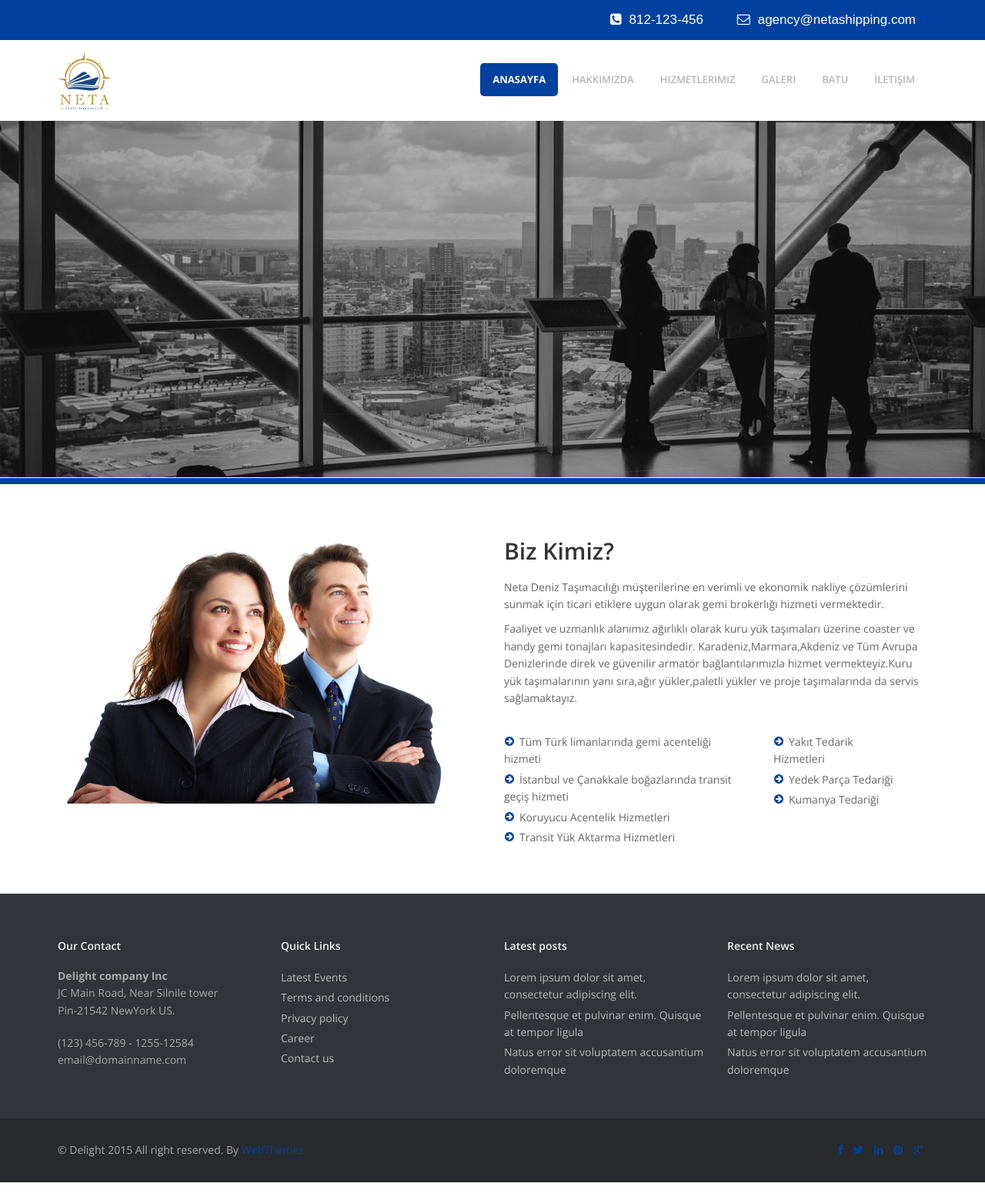
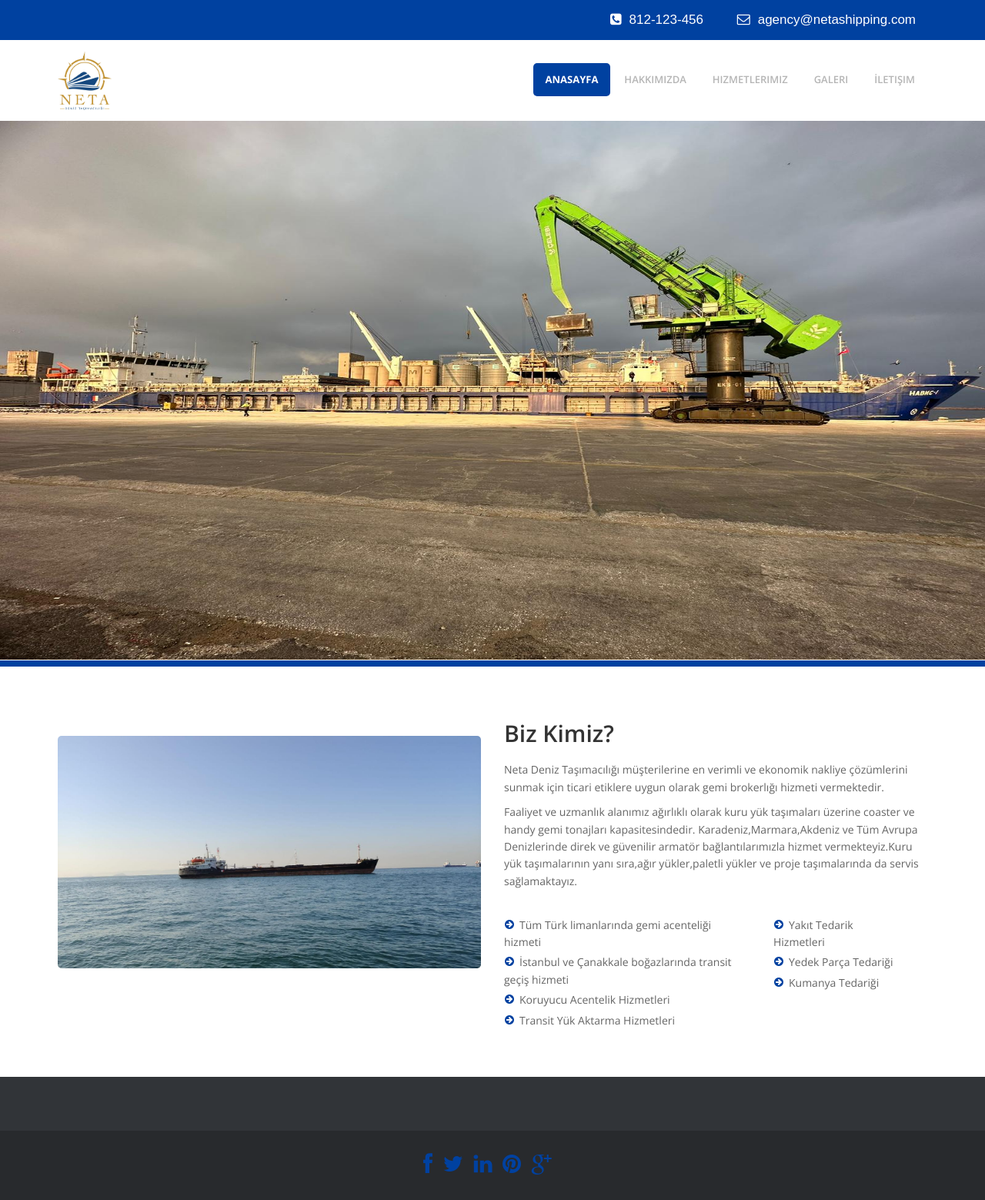
Before and after one commit to batuhandonmez/neta_ship, a PHP site: page / in a window 1280 px wide. Shown: the whole page at 77% size. Before the commit the page ends 1536 px from the top, so only its background shows below. Run offline with PHP 8.4, Linux system fonts and the light colour scheme; some libraries are stand-ins or nearby versions.

Commit message:
iletişim kısmı kaldı

```diff
--- a/delight-multi-purpose-free-html5-website-template/css/style.css
+++ b/delight-multi-purpose-free-html5-website-template/css/style.css
@@ -677,9 +677,9 @@ form#commentform textarea {
 	display: block;
 }
 
-.work-nav #filters li a:hover {
-
-}
+/* .work-nav #filters li a:hover {
+
+} */
 
 .work-nav #filters li a.selected {
 	color: #DE5E60;
@@ -883,8 +883,8 @@ font-size: 20px;
 line-height: 28px;
 margin:0px;
 }
-.info-blocks .info-blocks-in p {
-}
+/* .info-blocks .info-blocks-in p {
+} */
 
 blockquote {
 	font-size:16px;
@@ -955,6 +955,7 @@ ul.link-list li{
 }
 footer{
 background: #313438;
+flex: 0 0 auto;
 }
 footer ul.link-list li a{
 	color: #BBBBBB;
@@ -1020,7 +1021,7 @@ margin-top: -42px;
 
 
 #service{ padding: 40px 0 40px;}
-#service .service-tab{}
+/* #service .service-tab{} */
 #service .service-tab ul{float: left;list-style: outside none none;padding: 0;margin-right: 55px;}
 #service .service-tab ul li{ border-right: 2px solid rgb(0, 65, 160);}
 #service .service-tab ul li a{color: #9FA9A9;  font-size: 20px; font-family: 'Raleway', sans-serif; font-weight: 400;display: block; padding: 10px 60px 20px 20px;}
@@ -1032,7 +1033,7 @@ background:red;
 #service  .tab-content>.tab-pane {
 padding-top: 10px;
 }
-#service .service-tab ul li a:hover i{}
+/* #service .service-tab ul li a:hover i{} */
 .tab-icon-edit {
 float: left;
 margin: 20px 15px 0 0;
@@ -1219,9 +1220,9 @@ background: #FFFFFF;
 	display:block;
 	color:#fff;
 }
-.pricing-box-item.activeItem .pricing-heading h3 {
-
-}
+/* .pricing-box-item.activeItem .pricing-heading h3 {
+
+} */
 
 .pricing-box-item .pricing-heading h3 strong {
 	font-size:28px;
@@ -1533,8 +1534,6 @@ article img.pull-right, article .align-right{
 	float:right;
 	margin:5px 0 15px 15px;
 }
- ============================= */
-
 .clear-marginbot{
 	margin-bottom:0;
 }
@@ -1771,7 +1770,7 @@ padding-top: 12px;
 	}
 
 	#sub-footer ul.social-network {
-		float:left;
+		float:top;
 	}
 
 
@@ -1839,3 +1838,11 @@ width:100%;
 #hizmetler ul li a {
 	text-decoration: none;
 }
+
+.slides img {
+	width: 100%;
+	height: 700px;
+	/* object-fit: contain; */
+	/* filter: blur(7px); */
+	/* background-image: url(img/gemi/1.jpeg); */
+}
--- a/delight-multi-purpose-free-html5-website-template/index.html
+++ b/delight-multi-purpose-free-html5-website-template/index.html
@@ -57,7 +57,7 @@
               <ul class="nav navbar-nav">
                 <li class="active"><a href="index.html">Anasayfa</a></li>
                 <li><a href="about.html">Hakkımızda</a></li>
-                <li class="hizmet-li"><a href="services.html">Hizmetlerimiz</a>
+                <li class="hizmet-li"><a href="#">Hizmetlerimiz</a>
 
                   <div id="hizmetler" style=" background-color :#e7e7e7; width:20rem;" >
                     <ul class="dropdown" style="font-size: 13px;  ">
@@ -72,7 +72,7 @@
 
                 </li>
                 <li><a href="portfolio.html">Galeri</a></li>
-                <li><a href="pricing.html">BATU</a></li>
+                <!-- <li><a href="pricing.html">BATU</a></li> -->
                 <li><a href="contact.html">İletişim</a></li>
               </ul>
 
@@ -86,16 +86,15 @@
         <div id="main-slider" class="flexslider">
           <ul class="slides">
             <li>
-              <img src="img/slides/1.jpg" alt="" />
+              <img src="img/gemi/2.jpeg" alt="" />
 
             </li>
             <li>
-              <img src="img/slides/2.jpg" alt="" />
+              <img src="img/gemi/11.jpeg" alt="" />
 
             </li>
             <li>
-              <img src="img/slides/3.jpg" alt="" />
-
+              <img src="img/gemi/13.jpeg" alt="" />
             </li>
           </ul>
         </div>
@@ -105,7 +104,7 @@
         <div class="container">
           <div class="row">
             <div class="col-lg-6 col-md-6 col-sm-6">
-              <img src="img/1.jpg" alt="" />
+              <img src="img/gemi/1.jpeg" alt=""  style="border-radius:5px ; margin-top: 40px;"/>
             </div>
             <div class="col-lg-6 col-md-6 col-sm-6">
               <div>
@@ -236,7 +235,7 @@
 
 
       <footer>
-        <div class="container">
+        <!-- <div class="container">
           <div class="row">
             <div class="col-md-3">
               <div class="widget">
@@ -313,47 +312,24 @@
               </div>
             </div>
           </div>
-        </div>
+        </div> -->
         <div id="sub-footer">
           <div class="container">
             <div class="row">
-              <div class="col-lg-6">
+              <!-- <div class="col-lg-6">
                 <div class="copyright">
                   <p>
-                    <span>&copy; Delight 2015 All right reserved. By </span
-                    ><a href="http://webthemez.com" Delight="_blank"
-                      >WebThemez</a
-                    >
+                    <span>&copy; Delight 2015 All right reserved. By </span><a href="http://webthemez.com" Delight="_blank">WebThemez</a>
                   </p>
                 </div>
-              </div>
-              <div class="col-lg-6">
+              </div> -->
+              <div class="col-lg-7">
                 <ul class="social-network">
-                  <li>
-                    <a href="#" data-placement="top" title="Facebook"
-                      ><i class="fa fa-facebook"></i
-                    ></a>
-                  </li>
-                  <li>
-                    <a href="#" data-placement="top" title="Twitter"
-                      ><i class="fa fa-twitter"></i
-                    ></a>
-                  </li>
-                  <li>
-                    <a href="#" data-placement="top" title="Linkedin"
-                      ><i class="fa fa-linkedin"></i
-                    ></a>
-                  </li>
-                  <li>
-                    <a href="#" data-placement="top" title="Pinterest"
-                      ><i class="fa fa-pinterest"></i
-                    ></a>
-                  </li>
-                  <li>
-                    <a href="#" data-placement="top" title="Google plus"
-                      ><i class="fa fa-google-plus"></i
-                    ></a>
-                  </li>
+                  <li><a href="#" data-placement="top" title="Facebook" style="font-size: 2em;"><i class="fa fa-facebook"></i></a></li>
+                  <li><a href="#" data-placement="top" title="Twitter" style="font-size: 2em;"><i class="fa fa-twitter"></i></a></li>
+                  <li><a href="#" data-placement="top" title="Linkedin" style="font-size: 2em;"><i class="fa fa-linkedin"></i></a></li>
+                  <li><a href="#" data-placement="top" title="Pinterest" style="font-size: 2em;"><i class="fa fa-pinterest"></i></a></li>
+                  <li><a href="#" data-placement="top" title="Google plus" style="font-size: 2em;"><i class="fa fa-google-plus"></i></a></li>
                 </ul>
               </div>
             </div>
--- a/delight-multi-purpose-free-html5-website-template/portfolio.html
+++ b/delight-multi-purpose-free-html5-website-template/portfolio.html
@@ -58,7 +58,7 @@
 						<ul class="nav navbar-nav">
 							<li class=""><a href="index.html">Anasayfa</a></li>
 							<li><a href="about.html">Hakkımızda</a></li>
-							<li class="hizmet-li"><a href="services.html">Hizmetlerimiz</a>
+							<li class="hizmet-li"><a href="#">Hizmetlerimiz</a>
 
 								<div id="hizmetler" style=" background-color :#e7e7e7; width:20rem;">
 									<ul class="dropdown" style="font-size: 13px;  ">
@@ -74,7 +74,7 @@
 
 							</li>
 							<li class="active"><a href="portfolio.html">Galeri</a></li>
-							<li><a href="pricing.html">BATU</a></li>
+							<!-- <li><a href="pricing.html">BATU</a></li> -->
 							<li><a href="contact.html">İletişim</a></li>
 						</ul>
 
@@ -86,7 +86,7 @@
 			<div class="container">
 				<div class="row">
 					<div class="col-lg-12">
-						<h2 class="pageTitle">Portfolio</h2>
+						<h2 class="pageTitle">Galeri</h2>
 					</div>
 				</div>
 			</div>
```
Also changed, not shown: delight-multi-purpose-free-html5-website-template/about.html (+17 -22 lines), delight-multi-purpose-free-html5-website-template/contact.html (+20 -6 lines), delight-multi-purpose-free-html5-website-template/img/gemi/1.jpeg (added), delight-multi-purpose-free-html5-website-template/img/gemi/10.jpeg (added), delight-multi-purpose-free-html5-website-template/img/gemi/11.jpeg (added), delight-multi-purpose-free-html5-website-template/img/gemi/12.jpeg (added), delight-multi-purpose-free-html5-website-template/img/gemi/13.jpeg (added), delight-multi-purpose-free-html5-website-template/img/gemi/14.jpeg (added), delight-multi-purpose-free-html5-website-template/img/gemi/2.jpeg (added), delight-multi-purpose-free-html5-website-template/img/gemi/3.jpeg (added), delight-multi-purpose-free-html5-website-template/img/gemi/4.jpeg (added), delight-multi-purpose-free-html5-website-template/img/gemi/5.jpeg (added), delight-multi-purpose-free-html5-website-template/img/gemi/6.jpeg (added), delight-multi-purpose-free-html5-website-template/img/gemi/7.jpeg (added), 2 more files.
